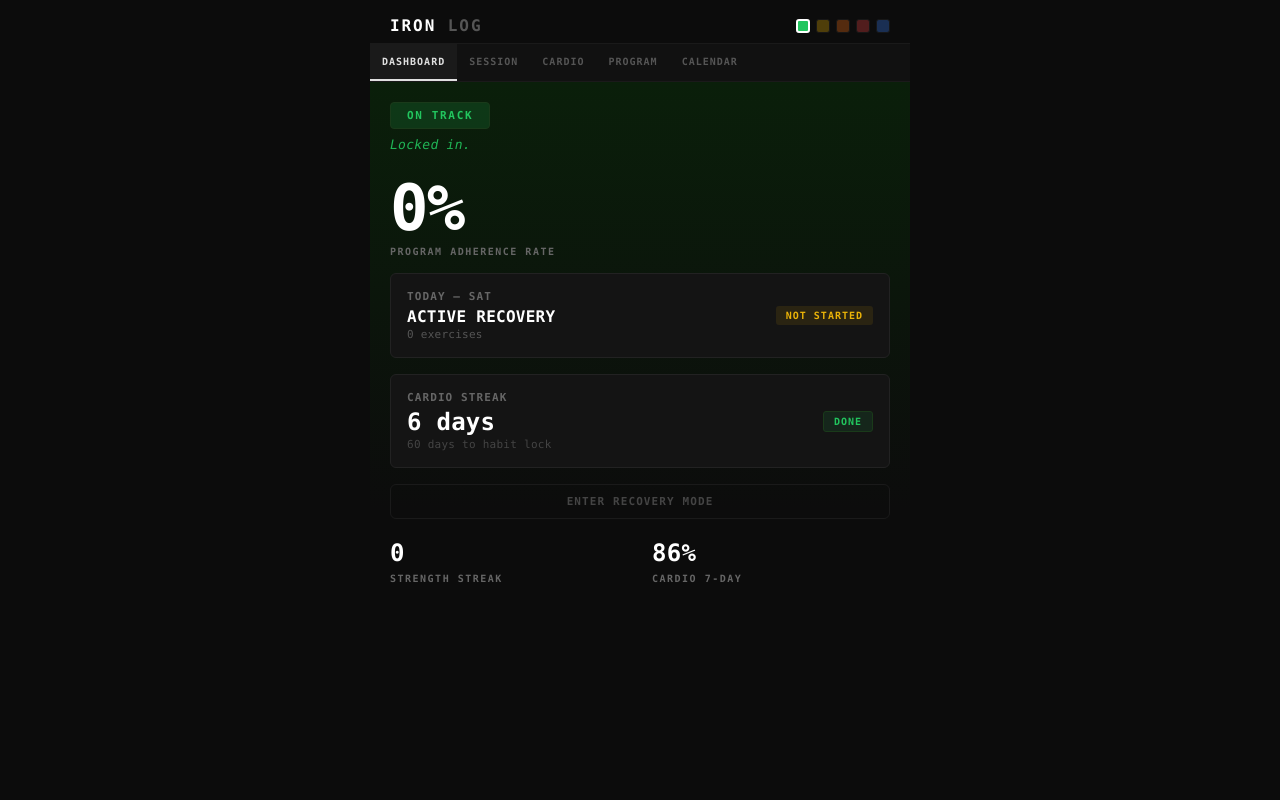
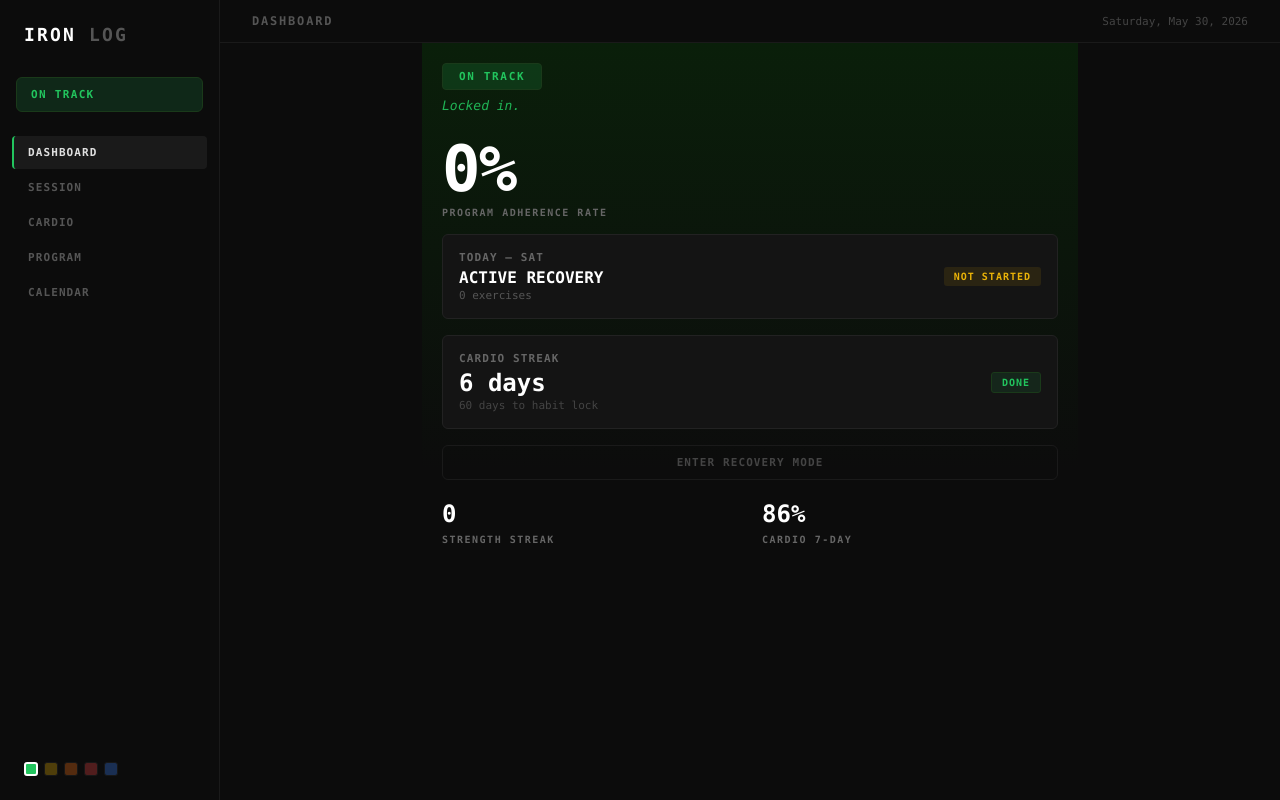
Before and after one commit to blairdom/iron-log, a React (Vite) app: page / in a window 1280 px wide. Built offline with nearby package versions, Linux system fonts and the light colour scheme.

Commit message:
Responsive layout: sidebar nav on desktop, mobile unchanged

```diff
--- a/src/App.tsx
+++ b/src/App.tsx
@@ -6,15 +6,26 @@ import CardioView from "./views/CardioView";
 import ProgramEditor from "./views/ProgramEditor";
 import CalendarView from "./views/CalendarView";
 import { FONT, THREAT_COLORS } from "./components/theme";
+import { useLayout } from "./components/useLayout";
 import type { ThreatState } from "./engine/types";
 
 type View = "dashboard" | "session" | "cardio" | "program" | "calendar";
 
+const NAV_TABS: { key: View; label: string }[] = [
+  { key: "dashboard", label: "Dashboard" },
+  { key: "session",   label: "Session"   },
+  { key: "cardio",    label: "Cardio"    },
+  { key: "program",   label: "Program"   },
+  { key: "calendar",  label: "Calendar"  },
+];
+
 function AppShell() {
   const { state, dispatch } = useApp();
   const [view, setView] = useState<View>("dashboard");
+  const { isMobile } = useLayout();
   const { behavioral } = state;
   const threatState = behavioral.threatState;
+  const tc = THREAT_COLORS[threatState];
 
   function handleStartSession() {
     dispatch({ type: "START_SESSION", dayKey: state.todayKey });
@@ -26,101 +37,156 @@ function AppShell() {
     setView("cardio");
   }
 
+  const activeView = (
+    <>
+      {view === "dashboard" && <Dashboard onStartSession={handleStartSession} onLogCardio={handleLogCardio} />}
+      {view === "session"   && <SessionView onComplete={() => setView("dashboard")} onBack={() => setView("dashboard")} />}
+      {view === "cardio"    && <CardioView  onComplete={() => setView("dashboard")} onBack={() => setView("dashboard")} />}
+      {view === "program"   && <ProgramEditor />}
+      {view === "calendar"  && <CalendarView />}
+    </>
+  );
+
+  // ── MOBILE layout ────────────────────────────────────────────────────────
+  if (isMobile) {
     return (
-    <div style={{
-      fontFamily: FONT,
-      maxWidth: 540,
-      margin: "0 auto",
-      minHeight: "100vh",
-      background: "#0c0c0c",
-      color: "#e0e0e0",
-      fontSize: 13,
-      letterSpacing: "0.02em",
-    }}>
-      {/* Top Bar */}
-      <div style={{
-        display: "flex",
-        justifyContent: "space-between",
-        alignItems: "center",
-        padding: "16px 20px 8px",
-        borderBottom: "1px solid #1a1a1a",
-      }}>
+      <div style={{ fontFamily: FONT, maxWidth: 540, margin: "0 auto", minHeight: "100vh", background: "#0c0c0c", color: "#e0e0e0", fontSize: 13 }}>
+        {/* Top bar */}
+        <div style={{ display: "flex", justifyContent: "space-between", alignItems: "center", padding: "16px 20px 8px", borderBottom: "1px solid #1a1a1a" }}>
           <div style={{ fontSize: 16, fontWeight: 700, letterSpacing: "0.12em", textTransform: "uppercase", fontFamily: FONT }}>
-          <span style={{ color: "#fff" }}>IRON</span>
-          <span style={{ color: "#555" }}> LOG</span>
+            <span style={{ color: "#fff" }}>IRON</span><span style={{ color: "#555" }}> LOG</span>
           </div>
-        <div style={{ display: "flex", gap: 6 }}>
-          {(Object.keys(THREAT_COLORS) as ThreatState[]).map(c => (
-            <div
-              key={c}
-              title={c}
-              style={{
-                width: 14, height: 14,
-                borderRadius: 3,
-                background: THREAT_COLORS[c].accent,
-                border: threatState === c ? "2px solid #fff" : "1px solid #333",
-                opacity: threatState === c ? 1 : 0.3,
-              }}
-            />
-          ))}
+          <ThreatDots threatState={threatState} />
         </div>
-      </div>
-
-      {/* Nav */}
+        {/* Horizontal nav */}
         <nav style={{ display: "flex", background: "#111", borderBottom: "1px solid #1a1a1a", overflowX: "auto" as const }}>
-        {([
-          { key: "dashboard" as View, label: "Dashboard" },
-          { key: "session" as View, label: "Session" },
-          { key: "cardio" as View, label: "Cardio" },
-          { key: "program" as View, label: "Program" },
-          { key: "calendar" as View, label: "Calendar" },
-        ]).map(tab => (
-          <button
-            key={tab.key}
-            style={{
+          {NAV_TABS.map(tab => (
+            <button key={tab.key} onClick={() => setView(tab.key)} style={{
               padding: "12px 12px",
-              fontSize: 10,
-              fontWeight: 600,
-              letterSpacing: "0.1em",
-              textTransform: "uppercase",
+              fontSize: 10, fontWeight: 600, letterSpacing: "0.1em", textTransform: "uppercase",
               color: view === tab.key ? "#e0e0e0" : "#555",
               background: view === tab.key ? "#1a1a1a" : "transparent",
               border: "none",
               borderBottom: view === tab.key ? "2px solid #e0e0e0" : "2px solid transparent",
-              cursor: "pointer",
-              fontFamily: FONT,
-              whiteSpace: "nowrap",
-              transition: "all 0.15s",
-            }}
-            onClick={() => setView(tab.key)}
-          >
+              cursor: "pointer", fontFamily: FONT, whiteSpace: "nowrap", transition: "all 0.15s",
+            }}>
+              {tab.label}
+            </button>
+          ))}
+        </nav>
+        {activeView}
+      </div>
+    );
+  }
+
+  // ── DESKTOP layout ───────────────────────────────────────────────────────
+  return (
+    <div style={{ display: "flex", minHeight: "100vh", background: "#0c0c0c", color: "#e0e0e0", fontFamily: FONT }}>
+
+      {/* Sidebar */}
+      <aside style={{
+        width: 220,
+        minWidth: 220,
+        borderRight: "1px solid #1a1a1a",
+        display: "flex",
+        flexDirection: "column",
+        padding: "24px 0",
+        position: "sticky",
+        top: 0,
+        height: "100vh",
+        background: "#0c0c0c",
+      }}>
+        {/* Logo */}
+        <div style={{ padding: "0 24px 32px", fontSize: 18, fontWeight: 700, letterSpacing: "0.12em", textTransform: "uppercase" }}>
+          <span style={{ color: "#fff" }}>IRON</span><span style={{ color: "#555" }}> LOG</span>
+        </div>
+
+        {/* Threat indicator */}
+        <div style={{
+          margin: "0 16px 24px",
+          padding: "10px 14px",
+          borderRadius: 6,
+          background: tc.glow,
+          border: `1px solid ${tc.border}`,
+          fontSize: 11,
+          fontWeight: 700,
+          letterSpacing: "0.12em",
+          textTransform: "uppercase",
+          color: tc.accent,
+        }}>
+          {threatState === "green"  ? "ON TRACK"           :
+           threatState === "yellow" ? "MOMENTUM SLIPPING"  :
+           threatState === "orange" ? "CONSISTENCY AT RISK":
+           threatState === "red"    ? "CRITICAL DRIFT"     : "RECOVERY MODE"}
+        </div>
+
+        {/* Nav items */}
+        <nav style={{ flex: 1, display: "flex", flexDirection: "column", gap: 2, padding: "0 12px" }}>
+          {NAV_TABS.map(tab => (
+            <button key={tab.key} onClick={() => setView(tab.key)} style={{
+              padding: "10px 14px",
+              fontSize: 11, fontWeight: 600, letterSpacing: "0.1em", textTransform: "uppercase",
+              color: view === tab.key ? "#e0e0e0" : "#555",
+              background: view === tab.key ? "#1a1a1a" : "transparent",
+              border: "none",
+              borderLeft: view === tab.key ? `2px solid ${tc.accent}` : "2px solid transparent",
+              borderRadius: 4,
+              cursor: "pointer", fontFamily: FONT, textAlign: "left", transition: "all 0.15s",
+            }}>
               {tab.label}
             </button>
           ))}
         </nav>
 
-      {/* Views */}
-      {view === "dashboard" && (
-        <Dashboard
-          onStartSession={handleStartSession}
-          onLogCardio={handleLogCardio}
-        />
-      )}
-      {view === "session" && (
-        <SessionView
-          onComplete={() => setView("dashboard")}
-          onBack={() => setView("dashboard")}
-        />
-      )}
-      {view === "cardio" && (
-        <CardioView
-          onComplete={() => setView("dashboard")}
-          onBack={() => setView("dashboard")}
-        />
-      )}
-      {view === "program" && <ProgramEditor />}
-      {view === "calendar" && <CalendarView />}
+        {/* Threat dots at bottom */}
+        <div style={{ padding: "16px 24px 0", display: "flex", gap: 6 }}>
+          <ThreatDots threatState={threatState} />
         </div>
+      </aside>
+
+      {/* Main content */}
+      <main style={{ flex: 1, minWidth: 0, display: "flex", flexDirection: "column" }}>
+        {/* Top bar */}
+        <div style={{
+          borderBottom: "1px solid #1a1a1a",
+          padding: "14px 32px",
+          display: "flex",
+          alignItems: "center",
+          gap: 12,
+          background: "#0c0c0c",
+          position: "sticky",
+          top: 0,
+          zIndex: 10,
+        }}>
+          <div style={{ fontSize: 12, fontWeight: 700, letterSpacing: "0.15em", textTransform: "uppercase", color: "#555" }}>
+            {NAV_TABS.find(t => t.key === view)?.label}
+          </div>
+          <div style={{ marginLeft: "auto", fontSize: 11, color: "#444", fontFamily: FONT }}>
+            {new Date().toLocaleDateString("en-US", { weekday: "long", month: "long", day: "numeric", year: "numeric" })}
+          </div>
+        </div>
+
+        {/* Content — constrained width, centered */}
+        <div style={{ maxWidth: 720, width: "100%", margin: "0 auto", padding: "0 32px", flex: 1 }}>
+          {activeView}
+        </div>
+      </main>
+    </div>
+  );
+}
+
+function ThreatDots({ threatState }: { threatState: ThreatState }) {
+  return (
+    <>
+      {(Object.keys(THREAT_COLORS) as ThreatState[]).map(c => (
+        <div key={c} title={c} style={{
+          width: 14, height: 14, borderRadius: 3,
+          background: THREAT_COLORS[c].accent,
+          border: threatState === c ? "2px solid #fff" : "1px solid #333",
+          opacity: threatState === c ? 1 : 0.3,
+        }} />
+      ))}
+    </>
   );
 }
 
--- /dev/null
+++ b/src/components/useLayout.ts
@@ -0,0 +1,17 @@
+import { useState, useEffect } from "react";
+
+export function useLayout() {
+  const [width, setWidth] = useState(window.innerWidth);
+
+  useEffect(() => {
+    const handler = () => setWidth(window.innerWidth);
+    window.addEventListener("resize", handler);
+    return () => window.removeEventListener("resize", handler);
+  }, []);
+
+  return {
+    isMobile: width < 768,
+    isDesktop: width >= 768,
+    width,
+  };
+}
```
Lines whose indentation alone changed are shown as unchanged.
